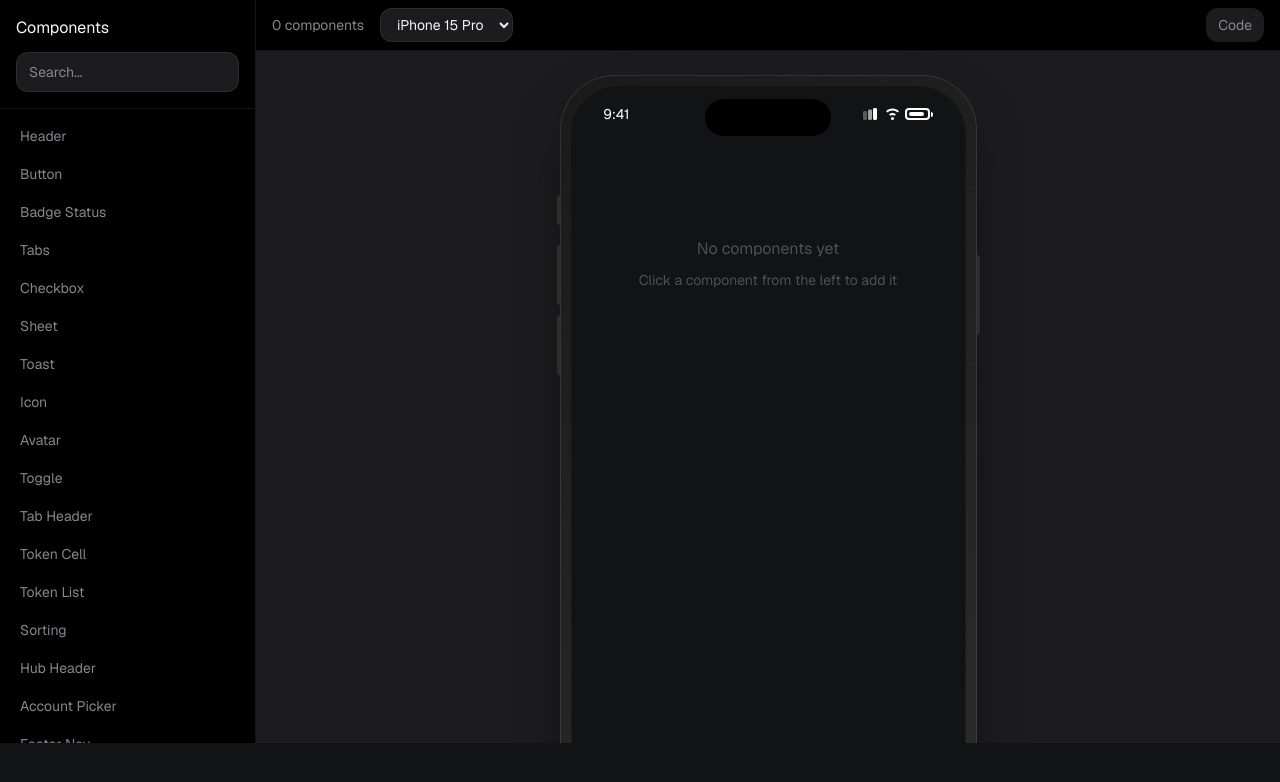
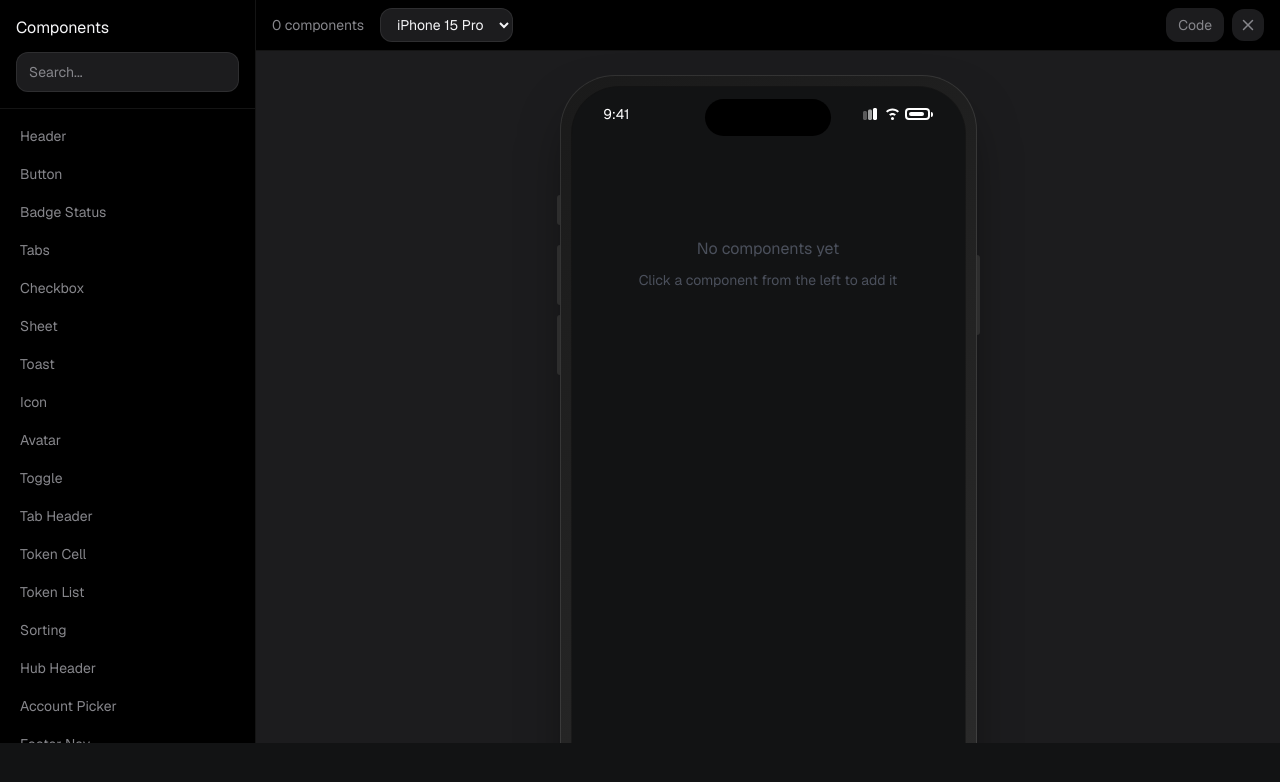
Before and after one commit to jasonculbertson/mm-design-system, a Next.js app in the folder web/: page /canvas in a window 1280 px wide. Shown: the top 782 px of the page. Built offline with nearby package versions, Linux system fonts and the light colour scheme.

Commit message:
Add close button to canvas toolbar

```diff
--- a/web/app/canvas/page.tsx
+++ b/web/app/canvas/page.tsx
@@ -1,6 +1,8 @@
 "use client";
 
 import { useState } from "react";
+import { useRouter } from "next/navigation";
+import { X } from "lucide-react";
 import { componentRegistry, type ComponentEntry } from "@/lib/components";
 
 interface CanvasItem {
@@ -18,6 +20,7 @@ const deviceFrames: Record<DeviceFrame, { name: string; width: number; height: n
 };
 
 export default function CanvasPage() {
+  const router = useRouter();
   const [canvasItems, setCanvasItems] = useState<CanvasItem[]>([]);
   const [selectedItemId, setSelectedItemId] = useState<string | null>(null);
   const [showCode, setShowCode] = useState(false);
@@ -120,7 +123,7 @@ export default function CanvasPage() {
               ))}
             </select>
           </div>
-          <div className="flex gap-2">
+          <div className="flex items-center gap-2">
             <button
               onClick={() => setShowCode(!showCode)}
               className={`px-3 py-1.5 rounded-lg text-body-sm transition-colors ${
@@ -130,6 +133,13 @@ export default function CanvasPage() {
               }`}
             >
               {showCode ? "Preview" : "Code"}
+            </button>
+            <button
+              onClick={() => router.back()}
+              className="w-8 h-8 flex items-center justify-center rounded-lg bg-[var(--chrome-bg-subtle)] text-[var(--chrome-text-muted)] hover:text-[var(--chrome-text)] hover:bg-[var(--color-error-muted)] transition-colors"
+              title="Close Canvas"
+            >
+              <X size={18} />
             </button>
           </div>
         </div>
```
